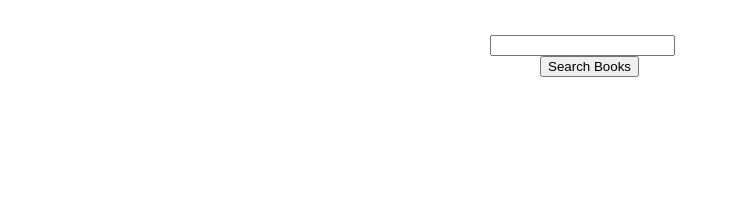
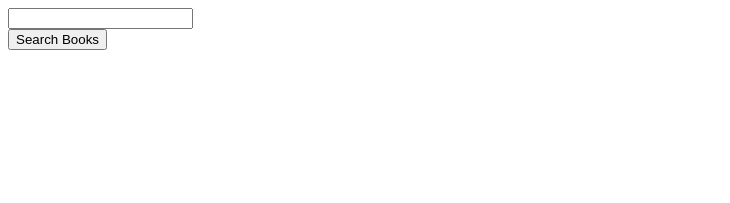
Before and after one commit to lrodriguez18/lrodriguez18.github.io, a plain HTML site: page index.html in a window 1280 px wide. Shown: the whole page, without its empty margins (0-730 px from the left). Drawn offline with nearby package versions, Linux system fonts and the light colour scheme.

Commit message:
Update index.html

```diff
--- a/index.html
+++ b/index.html
@@ -7,7 +7,7 @@
         Books Search
     </title>
 
-    <link rel="stylesheet" type="text/css" href="final.css">
+    <!--<link rel="stylesheet" type="text/css" href="final.css">-->
     <script src="https://ajax.googleapis.com/ajax/libs/jquery/3.4.1/jquery.min.js"></script>
 
     <script>
```
